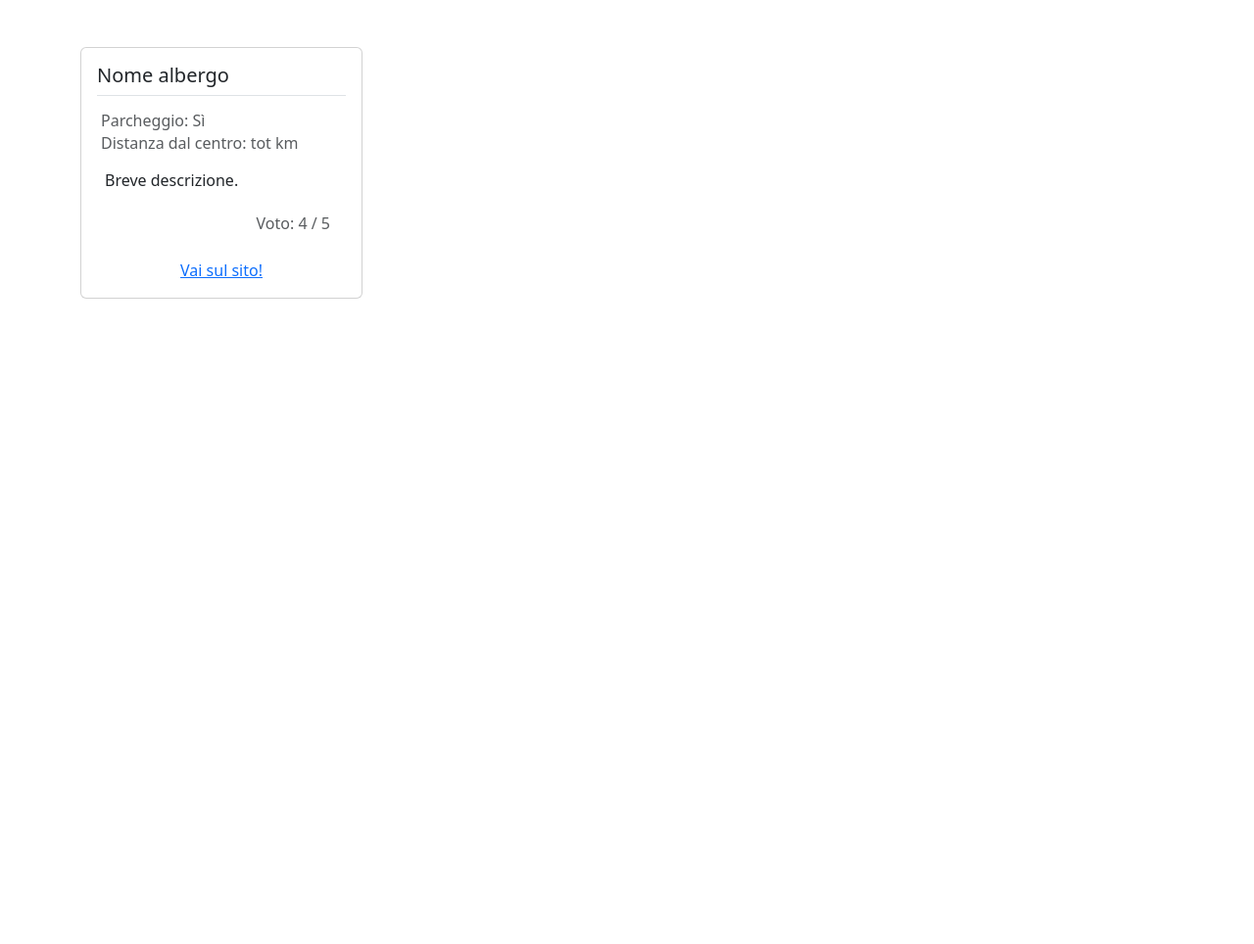
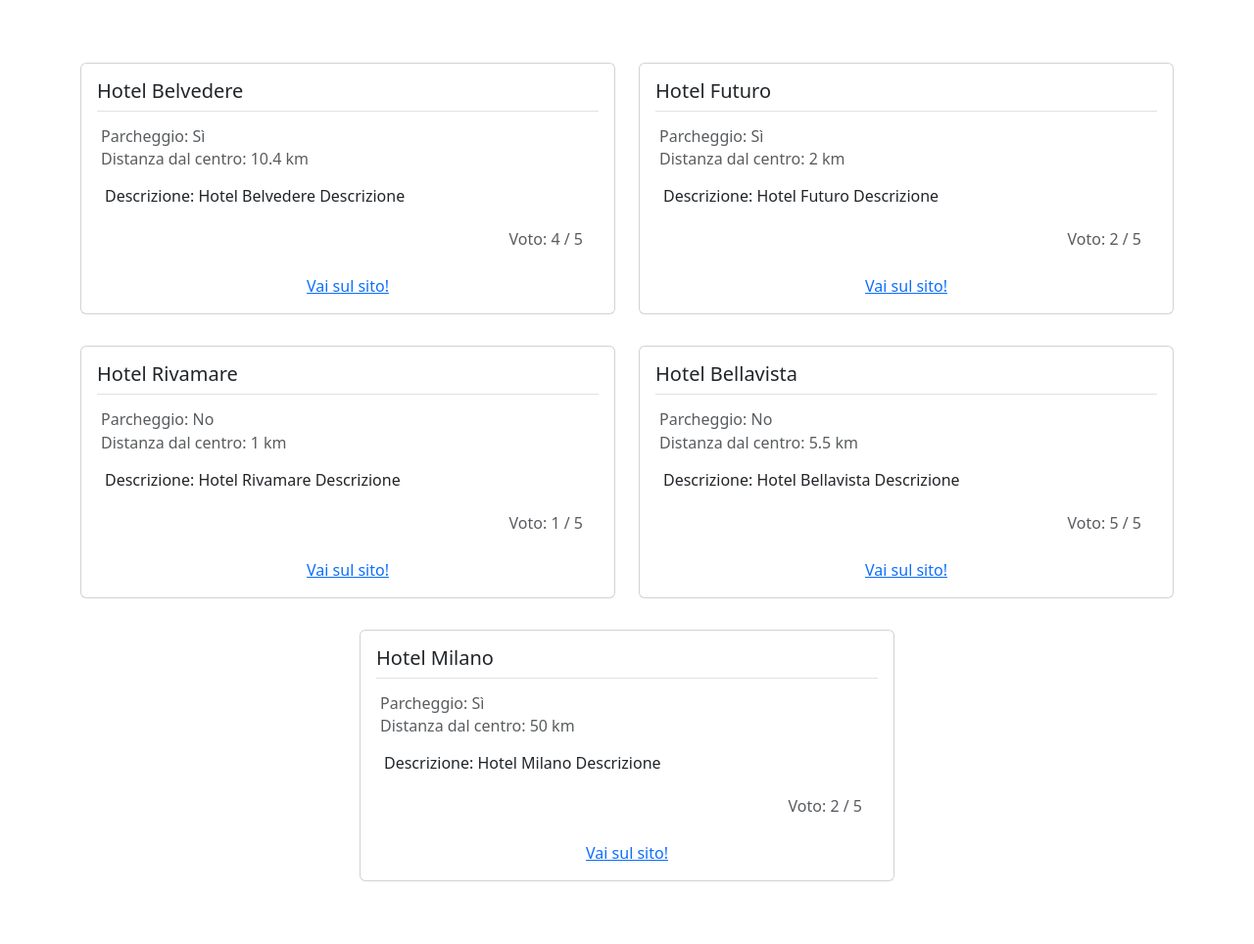
Before and after one commit to alessandrodaniello105/php-hotel, a PHP site: page / in a window 1280 px wide. Shown: the whole page at 98% size. Before the commit the page ends 305 px from the top, so only its background shows below. Run offline with PHP 8.4, Linux system fonts and the light colour scheme.

Commit message:
[add]: $hotels foreach cycle, print infos in card

```diff
--- a/index.php
+++ b/index.php
@@ -55,20 +55,37 @@
 <body>
 
   <div class="container my-5">
-    <div class="row">
+    <div class="row justify-content-center">
 
-      <?php //foreach ($hotels as $hotel): ?>
-      <div class="col">
+      <?php foreach ($hotels as $hotel): ?>
+      <div class="col-6">
 
-        <div class="card" style="width: 18rem;">
+        <div class="card my-3 w-100" style="width: 18rem;">
 
           <div class="card-body">
 
-            <h5 class="card-title border-bottom pb-2"> Nome albergo <?php //echo $hotel['name'] ?> </h5>
-            <h6 class="card-subtitle mt-3 mb-2 ps-1 text-body-secondary">Parcheggio: Sì</h6>
-            <h6 class="card-subtitle mb-2 ps-1 text-body-secondary">Distanza dal centro: tot km</h6>
-            <p class="card-text my-3 ps-2">Breve descrizione.</p>
-            <div class="text-end px-3 my-4"><p class="card-subtitle mb-2 ps-1 text-body-secondary">Voto: 4 / 5</p></div>
+            <h5 class="card-title border-bottom pb-2">
+              <?php echo $hotel['name'] ?>
+            </h5>
+
+            <h6 class="card-subtitle mt-3 mb-2 ps-1 text-body-secondary">
+              Parcheggio: <?php echo ($hotel['parking'])? 'Sì' : 'No' ?>
+            </h6>
+
+            <h6 class="card-subtitle mb-2 ps-1 text-body-secondary">
+              Distanza dal centro: <?php echo $hotel['distance_to_center'] ?> km
+            </h6>
+
+            <p class="card-text my-3 ps-2">
+              Descrizione: <?php echo $hotel['description'] ?>
+            </p>
+
+            <div class="text-end px-3 my-4">
+              <p class="card-subtitle mb-2 ps-1 text-body-secondary">
+                Voto: <?php echo $hotel['vote'] ?> / 5
+              </p>
+            </div>
+
             <div class="text-center"><a href="#" class="card-link">Vai sul sito!</a></div>
 
           </div>
@@ -76,7 +93,7 @@
         </div>
 
       </div>
-      <?php //endforeach; ?>
+      <?php endforeach; ?>
 
 
     </div>
```
